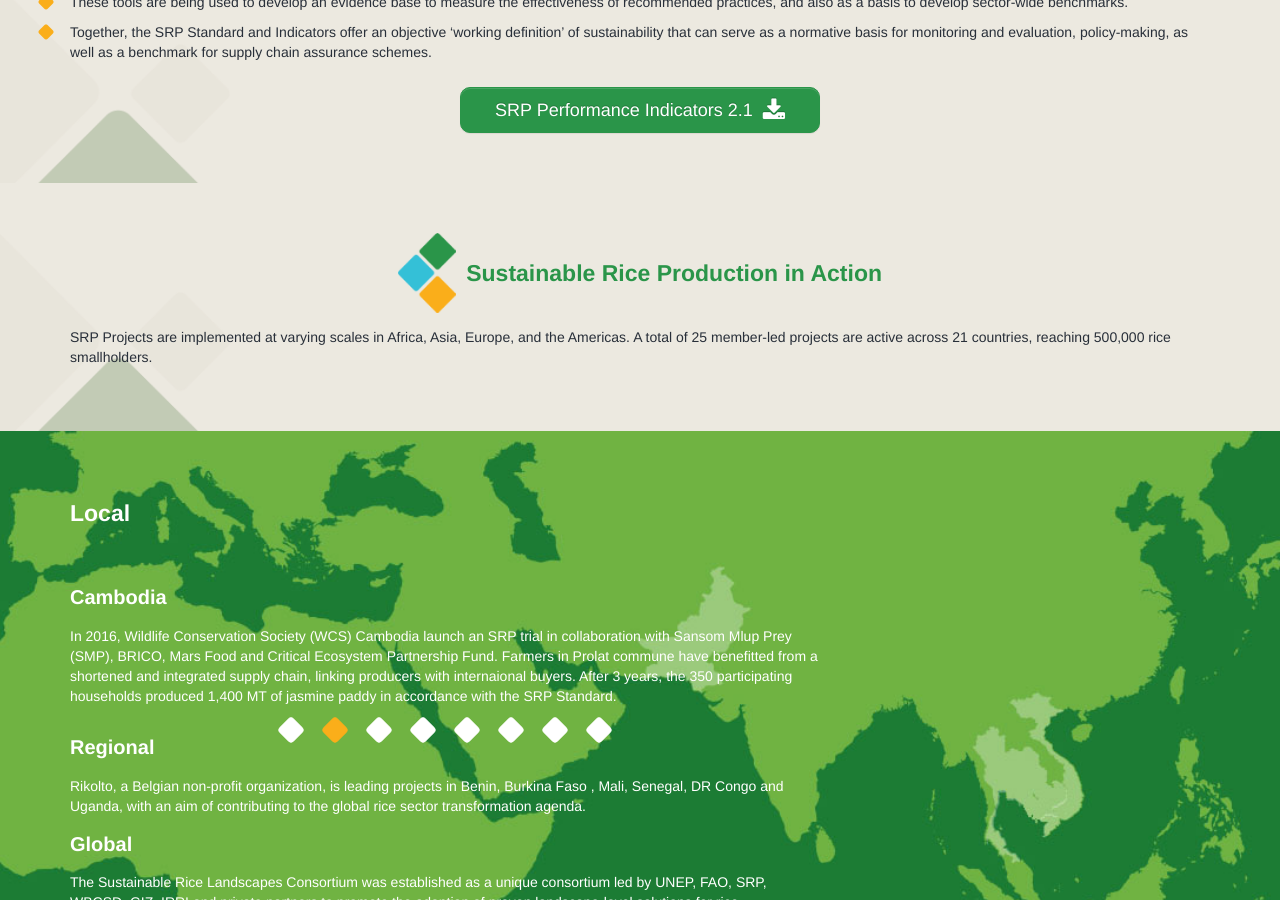
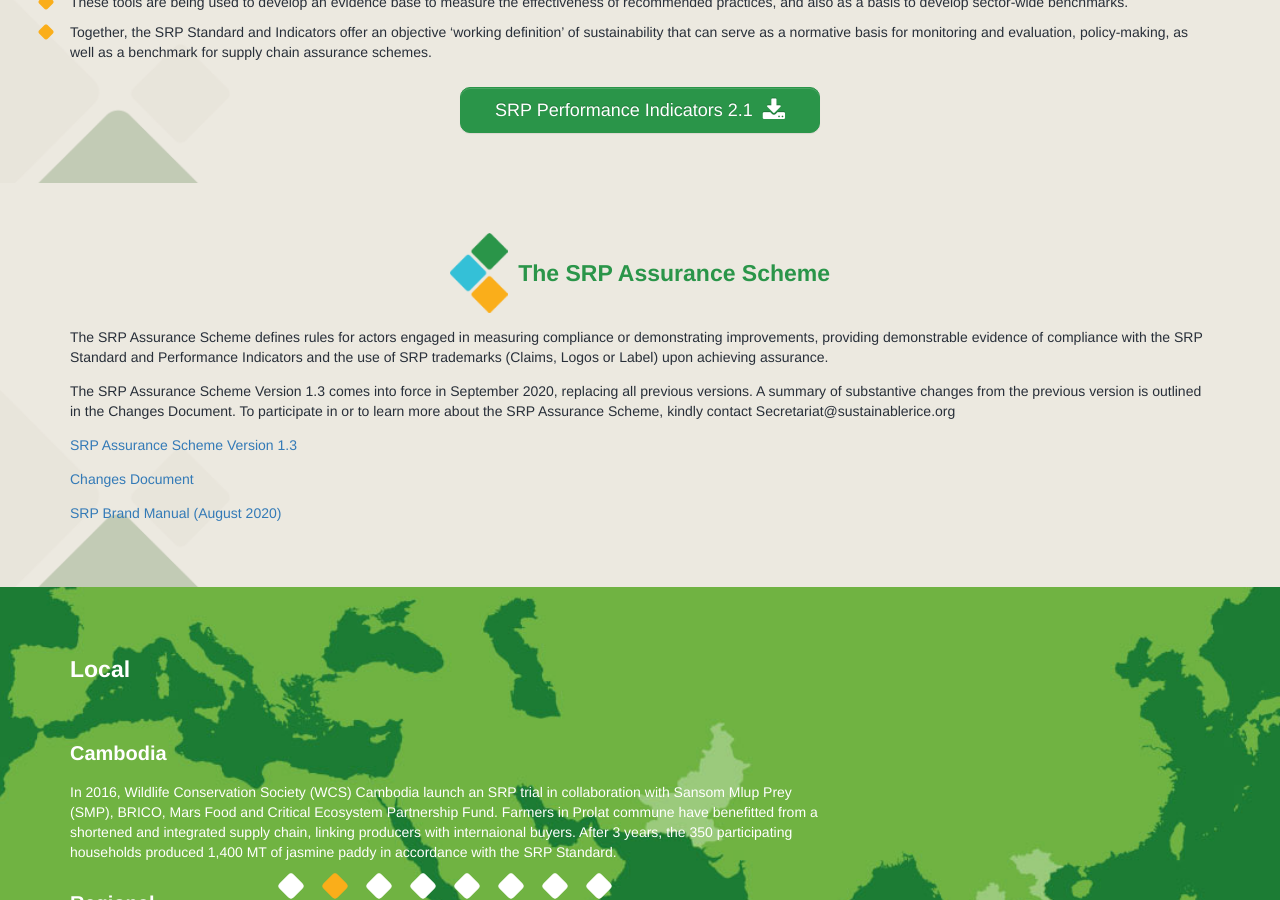
Before and after one commit to sustainablericeplatform/sustainablericeplatform.github.io, a Jekyll site: the page built from Resources/index.html, in a window 1280 px wide and 900 px high, scrolled down 1737 px. Built offline with Jekyll 4.4.1, drawn with Linux system fonts in a browser that asks for light colours.

Commit message:
Update index.html

```diff
--- a/Resources/index.html
+++ b/Resources/index.html
@@ -87,13 +87,17 @@
         <div class="heading-container">
             <div class="header">
                 <img src="/assets/images/header-icon.png" alt="">
-                <h1>Sustainable Rice Production in Action</h1>
+                <h1>The SRP Assurance Scheme</h1>
             </div>
         </div>
         <ul class="srp-list">
          <!--<h1 class="green">Sustainable rice production in Thailand</h1>-->
-<p>SRP Projects are implemented at varying scales in Africa, Asia, Europe, and the Americas. A total of 25 member-led projects are active across 21 countries, reaching 500,000 rice smallholders.</p>
-        </ul>
+<p>The SRP Assurance Scheme defines rules for actors engaged in measuring compliance or demonstrating improvements, providing demonstrable evidence of compliance with the SRP Standard and Performance Indicators and the use of SRP trademarks (Claims, Logos or Label) upon achieving assurance.</p>
+        <p>The SRP Assurance Scheme Version 1.3 comes into force in September 2020, replacing all previous versions. A summary of substantive changes from the previous version is outlined in the Changes Document. To participate in or to learn more about the SRP Assurance Scheme, kindly contact Secretariat@sustainablerice.org</p>
+          <p><a href="/assets/docs/SRP Assurance Scheme (Final).pdf" target=_blank">SRP Assurance Scheme Version 1.3</a></p>
+          <p><a href="/assets/docs/SRP Assurance Scheme - Changes Document 0709 FINAL.pdf" target=_blank">Changes Document</a></p>
+              <p><a href="/assets/docs/SRP_Brand Manual_2020 (August).pdf" target=_blank">SRP Brand Manual (August 2020)</a></p>
+           </ul>
         </div>
     </div>
 </section>
```
